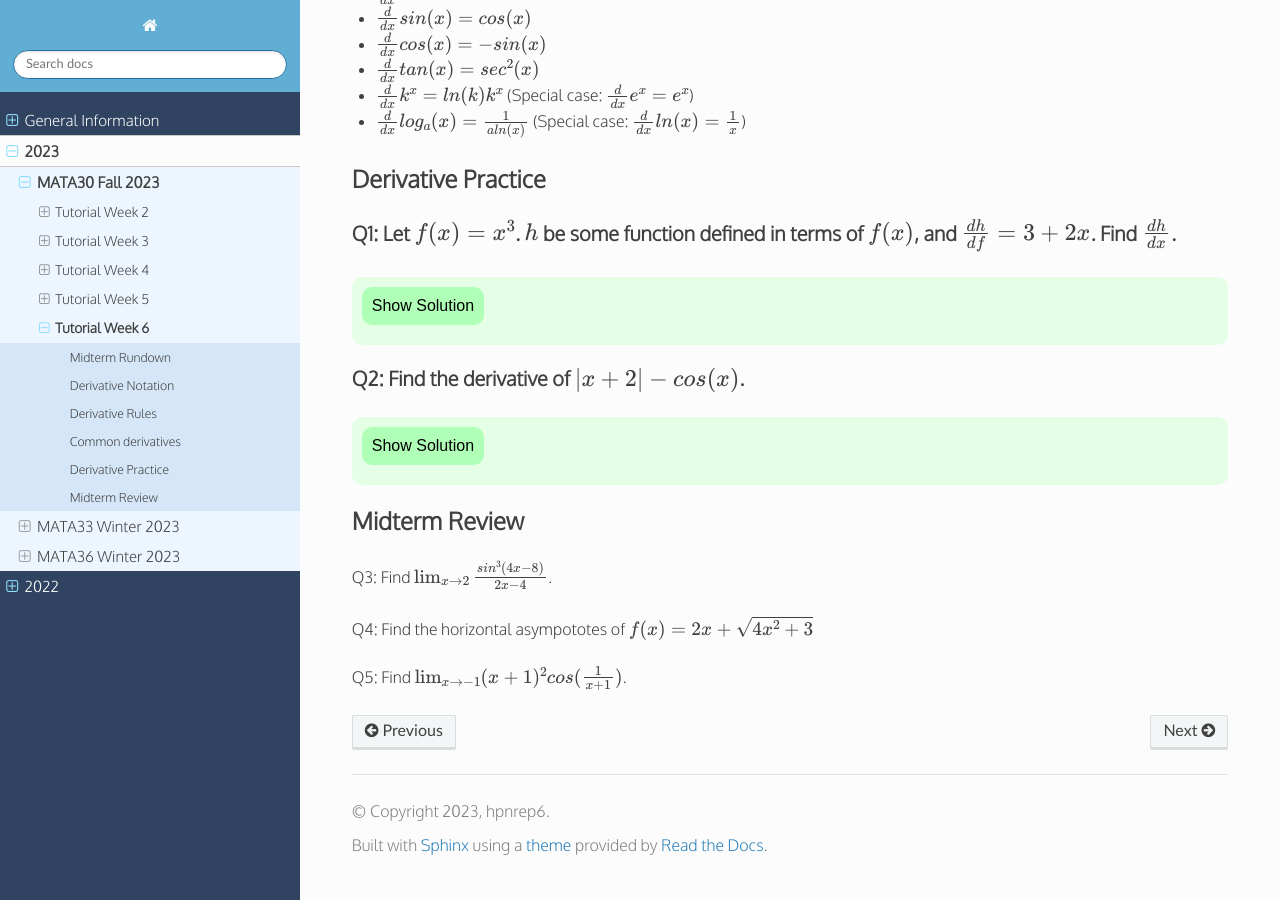
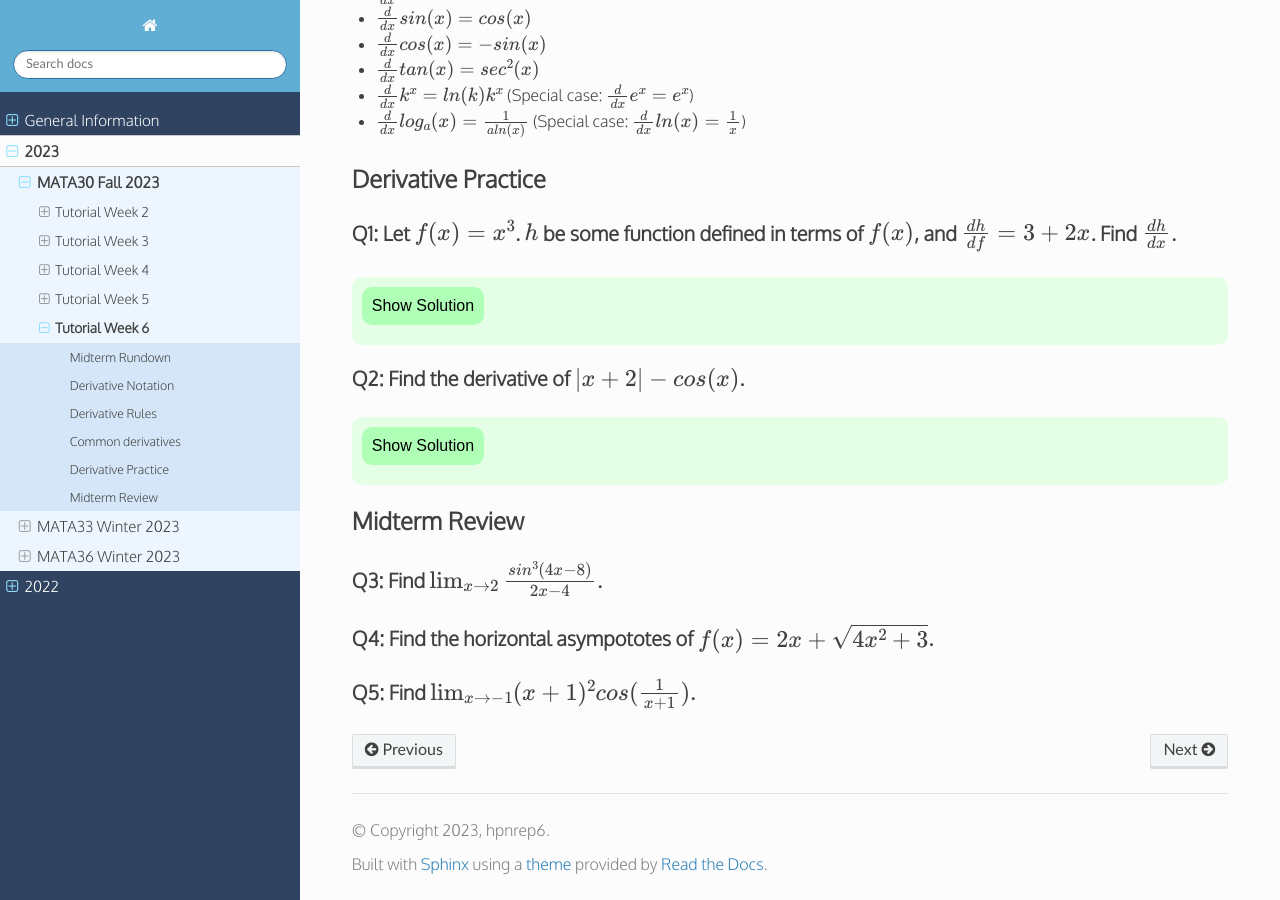
Before and after one commit to hpnrep6/t, a Sphinx documentation site: the page built from source/2023/mata30_fall/tutorial6.rst, in a window 1280 px wide and 900 px high, scrolled down 2744 px. Built offline with Sphinx 7.4.7 and the Read the Docs theme 2.0.0, drawn with Linux system fonts in a browser that asks for light colours.

```diff
--- a/source/2023/mata30_fall/tutorial6.rst
+++ b/source/2023/mata30_fall/tutorial6.rst
@@ -216,7 +216,10 @@ Midterm Review
 --------------
 
 Q3: Find :math:`\lim_{x \to 2} \frac{sin^3(4x - 8)}{2x - 4}`.
+~~~~~~~~~~~~~~~~~~~~~~~~~~~~~~~~~~~~~~~~~~~~~~~~~~~~~~~~~~~~~
 
-Q4: Find the horizontal asympototes of :math:`f(x) = 2x + \sqrt{4x^2+3}`
+Q4: Find the horizontal asympototes of :math:`f(x) = 2x + \sqrt{4x^2+3}`.
+~~~~~~~~~~~~~~~~~~~~~~~~~~~~~~~~~~~~~~~~~~~~~~~~~~~~~~~~~~~~~~~~~~~~~~~~~
 
 Q5: Find :math:`\lim_{x \to -1} (x + 1)^2cos(\frac{1}{x + 1})`.
+~~~~~~~~~~~~~~~~~~~~~~~~~~~~~~~~~~~~~~~~~~~~~~~~~~~~~~~~~~~~~~~
```
